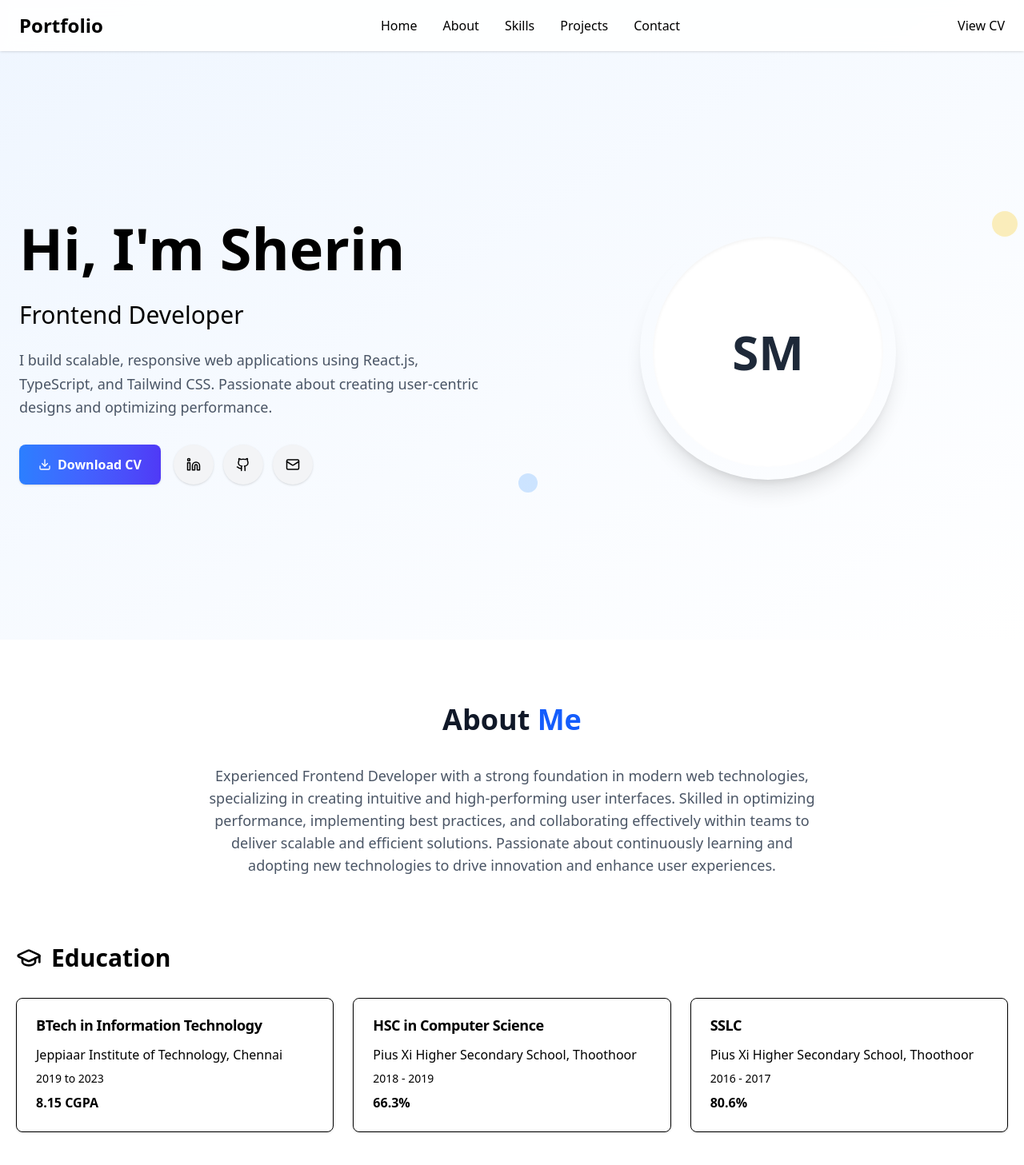
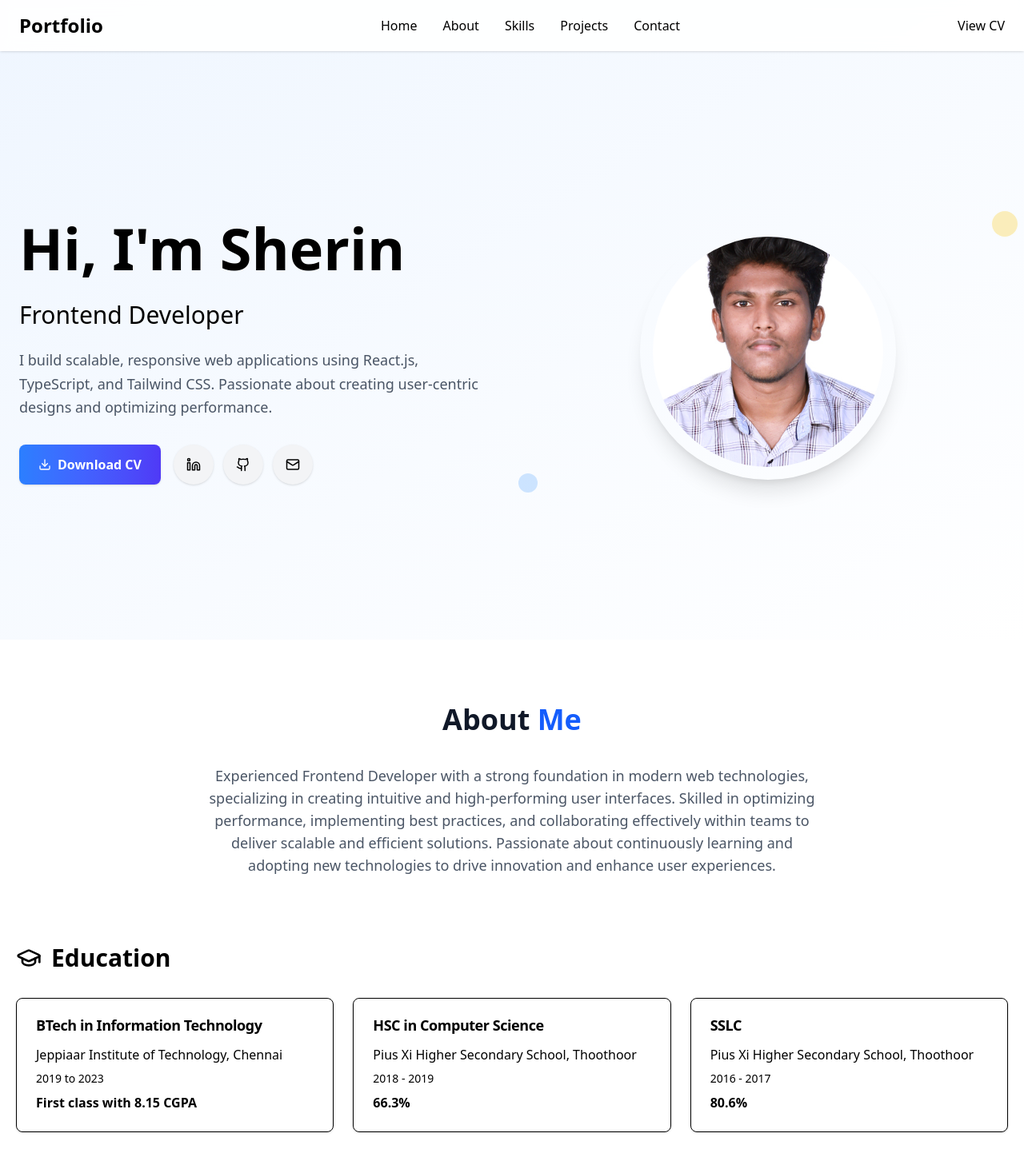
Before and after one commit to sherinms10/my-portfolio, a React (Vite) app: page / in a window 1280 px wide. Shown: the top 1457 px of the page at 80% size. Built offline with nearby package versions, Linux system fonts and the light colour scheme.

Commit message:
update profile

```diff
--- a/src/components/Education.tsx
+++ b/src/components/Education.tsx
@@ -12,7 +12,7 @@ const education: Education[] = [
       degree: "BTech in Information Technology",
       institution: "Jeppiaar Institute of Technology, Chennai",
       period: "2019 to 2023",
-      score: "8.15 CGPA"
+      score: "First class with 8.15 CGPA"
     },
     {
       degree: "HSC in Computer Science",
--- a/src/components/Hero.tsx
+++ b/src/components/Hero.tsx
@@ -2,7 +2,7 @@ import { Download, Github, Linkedin, Mail } from "lucide-react";
 import '../App.css'
 import { useEffect, useState } from "react";
 import useTypewriter from "../Hooks/useTypewriter";
-// import MS from '../assets/img/sherin.jpg'
+import MS from '../assets/img/sherin.png'
 
 
 
@@ -106,13 +106,13 @@ const Hero = () => {
               showSubtitle ? 'opacity-100 translate-y-0' : 'opacity-0 translate-y-4'
             }`}>
 
+            {/* <div className="w-64 h-64 md:w-80 md:h-80 mx-auto bg-gradient-to-br from-primary to-secondary rounded-full flex items-center justify-center shadow-xl">
+              <div className="w-56 h-56 md:w-72 md:h-72 bg-white rounded-full flex items-center justify-center shadow-inner">
+                <span className="text-4xl md:text-6xl font-bold text-gray-800">MS</span>
+              </div>
+            </div> */}
+
             <div className="w-64 h-64 md:w-80 md:h-80 mx-auto bg-gradient-to-br from-primary to-secondary rounded-full flex items-center justify-center shadow-xl">
-              <div className="w-56 h-56 md:w-72 md:h-72 bg-white rounded-full flex items-center justify-center shadow-inner">
-                <span className="text-4xl md:text-6xl font-bold text-gray-800">SM</span>
-              </div>
-            </div>
-
-            {/* <div className="w-64 h-64 md:w-80 md:h-80 mx-auto bg-gradient-to-br from-primary to-secondary rounded-full flex items-center justify-center shadow-xl">
               <div className="w-72 h-72 bg-white rounded-full overflow-hidden flex items-center justify-center">
   <img
     src={MS}
@@ -121,7 +121,7 @@ const Hero = () => {
   />
 </div>
 
-            </div> */}
+            </div>
 
             {/* Optional: Floating elements for visual interest */}
             <div className="absolute -top-4 -right-4 w-8 h-8 bg-yellow-400 rounded-full opacity-20 animate-pulse"></div>
```
Also changed, not shown: src/assets/img/sherin.png (added).
